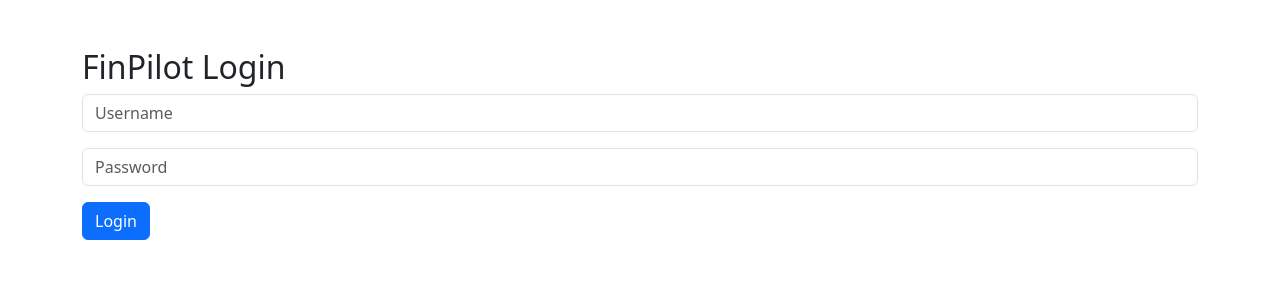
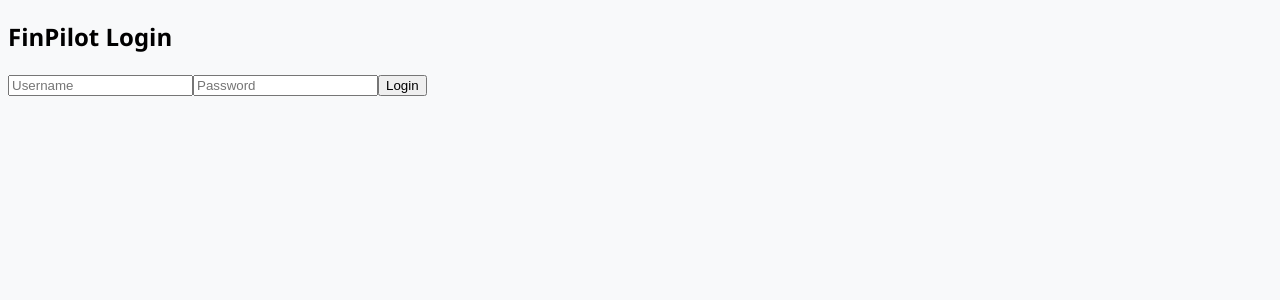
Before and after one commit to wsiddhi/FinPilot, an Angular app in the folder frontend/finpilot-ui/: page / in a window 1280 px wide. Shown: the top 300 px of the page. Built offline with nearby package versions, Linux system fonts and the light colour scheme.

Commit message:
Remove Bootstrap import and add body styles
Removed Bootstrap CSS import and added custom styles.

```diff
--- a/frontend/finpilot-ui/src/styles.scss
+++ b/frontend/finpilot-ui/src/styles.scss
@@ -1 +1,4 @@
-@import 'bootstrap/dist/css/bootstrap.min.css';
+body {
+  background-color: #f8f9fa; /* A subtle light gray */
+  font-family: 'Segoe UI', Tahoma, Geneva, Verdana, sans-serif;
+}
```
